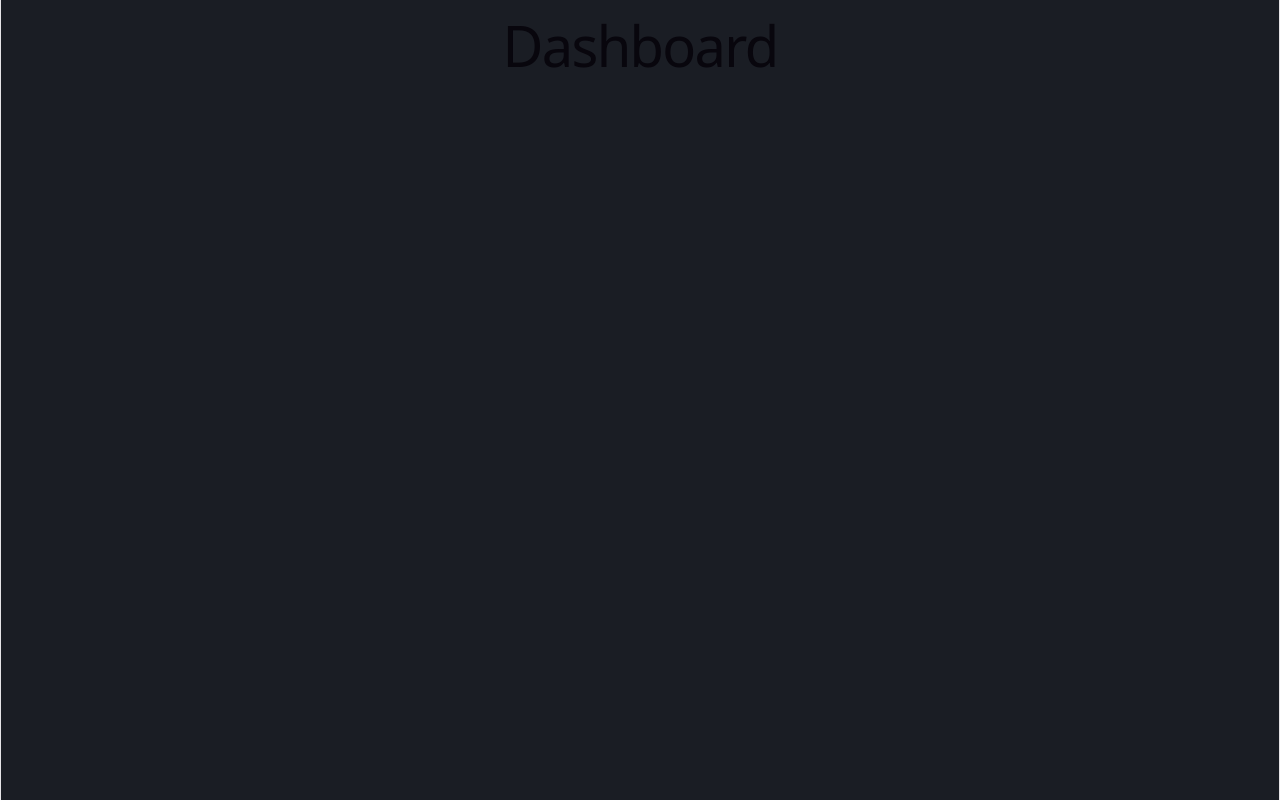
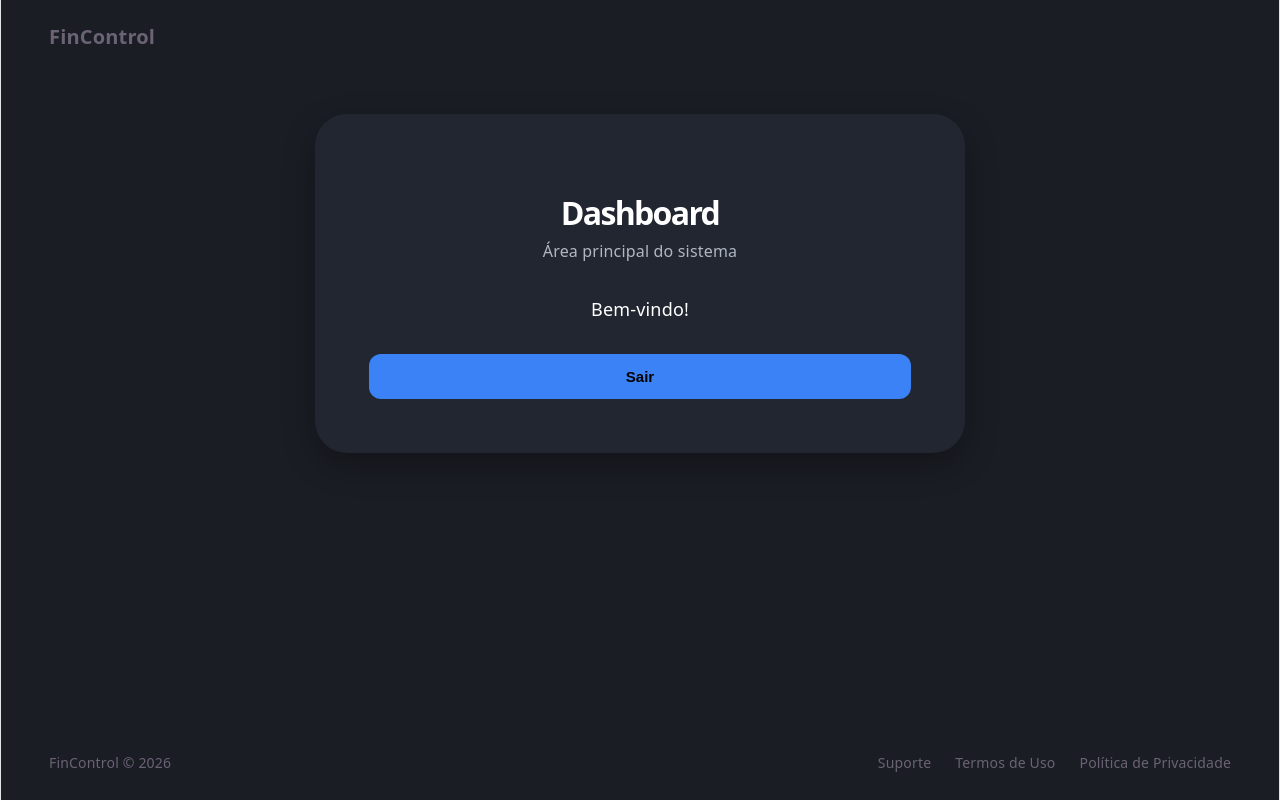
Before and after one commit to GabrielLucim/controle-financeiro, a React (Vite) app: page /app/dashboard in a window 1280 px wide. Built offline with nearby package versions, Linux system fonts and the light colour scheme; sample sign-in values are in the browser's storage.

Commit message:
feat: alterações na lógica de services e context e inicialização da dashboard

```diff
--- a/src/context/AuthContext.jsx
+++ b/src/context/AuthContext.jsx
@@ -1,4 +1,4 @@
-import React, { createContext, useContext, useState, useEffect } from 'react';
+import React, { createContext, useContext, useState, useEffect } from "react";
 
 const AuthContext = createContext({});
 
@@ -7,26 +7,44 @@ const AuthProvider = ({ children }) => {
     const [loading, setLoading] = useState(true);
 
     useEffect(() => {
-        const savedToken = localStorage.getItem('@FinControl:token');
-        if (savedToken) {
-            setUser({ name: 'Administrador', email: 'admin' });
+        const savedToken = localStorage.getItem("@FinControl:token");
+        const savedUser = localStorage.getItem("@FinControl:user");
+
+        if (savedToken && savedUser) {
+            setUser(JSON.parse(savedUser));
         }
+
         setLoading(false);
     }, []);
 
-    const login = (email, token) => {
-        localStorage.setItem('@FinControl:token', token);
-        setUser({ name: 'Administrador', email });
+    const login = (userData, token) => {
+        localStorage.setItem("@FinControl:token", token);
+
+        localStorage.setItem(
+            "@FinControl:user",
+            JSON.stringify(userData)
+        );
+
+        setUser(userData);
     };
 
-    // Função para fazer logout
     const logout = () => {
-        localStorage.removeItem('@FinControl:token'); // Remove o token do navegador
-        setUser(null); // Atualiza o estado para "deslogado"
+        localStorage.removeItem("@FinControl:token");
+        localStorage.removeItem("@FinControl:user");
+
+        setUser(null);
     };
 
     return (
-        <AuthContext.Provider value={{ isAuthenticated: !!user, user, login, logout, loading }}>
+        <AuthContext.Provider
+            value={{
+                isAuthenticated: !!user,
+                user,
+                login,
+                logout,
+                loading
+            }}
+        >
             {children}
         </AuthContext.Provider>
     );
--- a/src/pages/Dashboard/Dashboard.css
+++ b/src/pages/Dashboard/Dashboard.css
@@ -0,0 +1,59 @@
+.dashboard-container {
+    width: 100%;
+    max-width: 650px;
+    margin: 40px auto;
+    padding: 54px;
+    border-radius: 32px;
+    background: var(--color-surface, #222630);
+    box-shadow: var(--shadow-card, 0 12px 32px rgba(0, 0, 0, 0.3));
+    box-sizing: border-box;
+    text-align: center;
+}
+
+.dashboard-title {
+    font-size: 32px;
+    font-weight: 700;
+    margin-bottom: 12px;
+    color: #ffffff;
+}
+
+.dashboard-subtitle {
+    font-size: 16px;
+    color: #b0b7c3;
+    margin-bottom: 32px;
+}
+
+.dashboard-user {
+    font-size: 18px;
+    font-weight: 500;
+    color: #ffffff;
+    margin-bottom: 32px;
+}
+
+.dashboard-button {
+    width: 100%;
+    padding: 14px;
+    border: none;
+    border-radius: 12px;
+    font-size: 15px;
+    font-weight: 600;
+    cursor: pointer;
+    transition: 0.2s ease;
+    background: var(--color-primary, #3b82f6);
+}
+
+.dashboard-button:hover {
+    transform: translateY(-1px);
+}
+
+@media (max-width: 768px) {
+    .dashboard-container {
+        padding: 36px 24px;
+        border-radius: 24px;
+        margin: 20px;
+    }
+
+    .dashboard-title {
+        font-size: 26px;
+    }
+}
--- a/src/pages/Dashboard/Dashboard.jsx
+++ b/src/pages/Dashboard/Dashboard.jsx
@@ -1,3 +1,39 @@
-export function Dashboard() {
-    return <h1>Dashboard</h1>;
+import React from "react";
+import { useAuth } from "../../context/AuthContext";
+import { useNavigate } from "react-router-dom";
+import Header from "../../components/Global/Header/Header";
+import Footer from "../../components/Global/Footer/Footer";
+import "./Dashboard.css";
+
+function Dashboard() {
+    const { user, logout } = useAuth();
+    const navigate = useNavigate();
+
+    const handleLogout = () => {
+        logout();
+        navigate("/login");
+    };
+
+    return (
+        <><Header /><div className="dashboard-container">
+            <h1 className="dashboard-title">Dashboard</h1>
+
+            <p className="dashboard-subtitle">
+                Área principal do sistema
+            </p>
+
+            <p className="dashboard-user">
+                Bem-vindo!
+            </p>
+
+            <button
+                className="dashboard-button"
+                onClick={handleLogout}
+            >
+                Sair
+            </button>
+        </div><Footer /></>
+    );
 }
+
+export default Dashboard;
--- a/src/pages/Login/Login.jsx
+++ b/src/pages/Login/Login.jsx
@@ -93,7 +93,7 @@ const Login = () => {
                     localStorage.removeItem("@FinControl:rememberMe");
                 }
 
-                login(userFound.email, "token-ficticio-123456");
+                login(userFound, "token-ficticio-123456");
                 navigate("/app/dashboard", { replace: true });
             } else {
                 setLoginError("E-mail/Nome de Usuário ou senha incorretos.");
--- a/src/pages/Register/Register.jsx
+++ b/src/pages/Register/Register.jsx
@@ -35,8 +35,8 @@ const Register = () => {
             case 1:
                 return { label: "Fraca", color: "#e74c3c", width: "33%" };
             case 2:
+                return { label: "Média", color: "#f1c40f", width: "66%" };
             case 3:
-                return { label: "Média", color: "#f1c40f", width: "66%" };
             case 4:
                 return { label: "Forte", color: "#2ecc71", width: "100%" };
             default:
--- a/src/routes/AppRoutes.jsx
+++ b/src/routes/AppRoutes.jsx
@@ -4,7 +4,7 @@ import Login from "../pages/Login/Login.jsx";
 import Register from "../pages/Register/Register.jsx";
 import { ForgotPassword } from "../pages/ForgotPassword/ForgotPassword.jsx";
 import { ResetPassword } from "../pages/ResetPassword/ResetPassword.jsx";
-import { Dashboard } from "../pages/Dashboard/Dashboard.jsx";
+import Dashboard from "../pages/Dashboard/Dashboard.jsx";
 import { ChangePassword } from "../pages/ChangePassword/ChangePassword.jsx";
 import { ProtectedRoute } from "../components/ProtectedRoute.jsx";
 
--- a/src/services/authService.js
+++ b/src/services/authService.js
@@ -2,12 +2,20 @@ const KEY_USERS = "@FinControl:users";
 
 const initMockUsers = () => {
     const users = localStorage.getItem(KEY_USERS);
+
     if (!users) {
         const defaultUsers = [
-            { name: "Administrador", email: "admin", password: "admin123" },
-            { name: "Usuário Teste", email: "teste@fincontrol.com", password: "123456" }
+            {
+                name: "Administrador",
+                email: "admin",
+                password: "admin123"
+            }
         ];
-        localStorage.setItem(KEY_USERS, JSON.stringify(defaultUsers));
+
+        localStorage.setItem(
+            KEY_USERS,
+            JSON.stringify(defaultUsers)
+        );
     }
 };
 
@@ -15,25 +23,39 @@ initMockUsers();
 
 export const authService = {
     getUsers: () => {
-        return JSON.parse(localStorage.getItem(KEY_USERS)) || [];
+        return JSON.parse(
+            localStorage.getItem(KEY_USERS)
+        ) || [];
     },
 
     saveUsers: (users) => {
-        localStorage.setItem(KEY_USERS, JSON.stringify(users));
+        localStorage.setItem(
+            KEY_USERS,
+            JSON.stringify(users)
+        );
     },
 
     register: async (name, email, password) => {
         const users = authService.getUsers();
 
-        const emailExists = users.some(u => u.email === email);
+        const emailExists = users.some(
+            user => user.email === email
+        );
+
         if (emailExists) {
             throw new Error("Este e-mail já está cadastrado.");
         }
 
-        const newUser = { name, email, password };
+        const newUser = {
+            name,
+            email,
+            password
+        };
+
         users.push(newUser);
+
         authService.saveUsers(users);
 
-        return { success: true };
+        return newUser;
     }
 };
```
